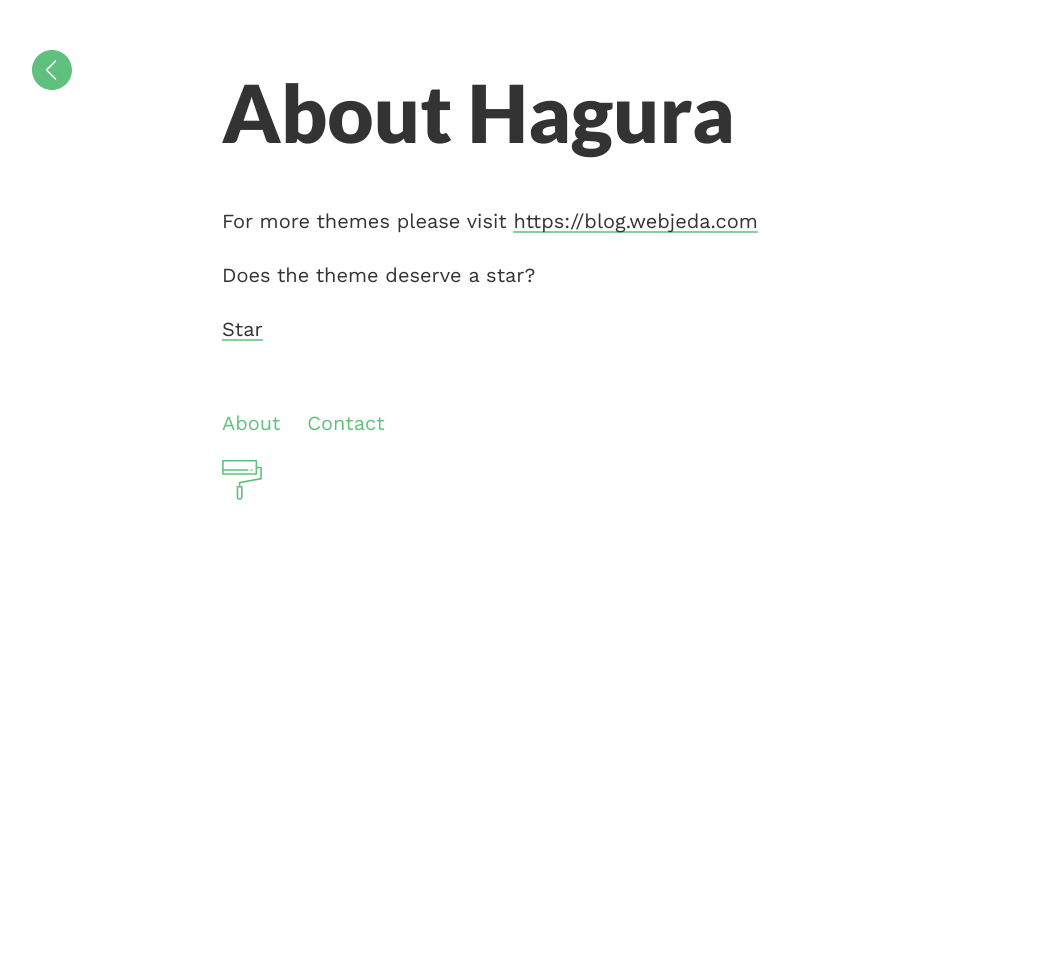
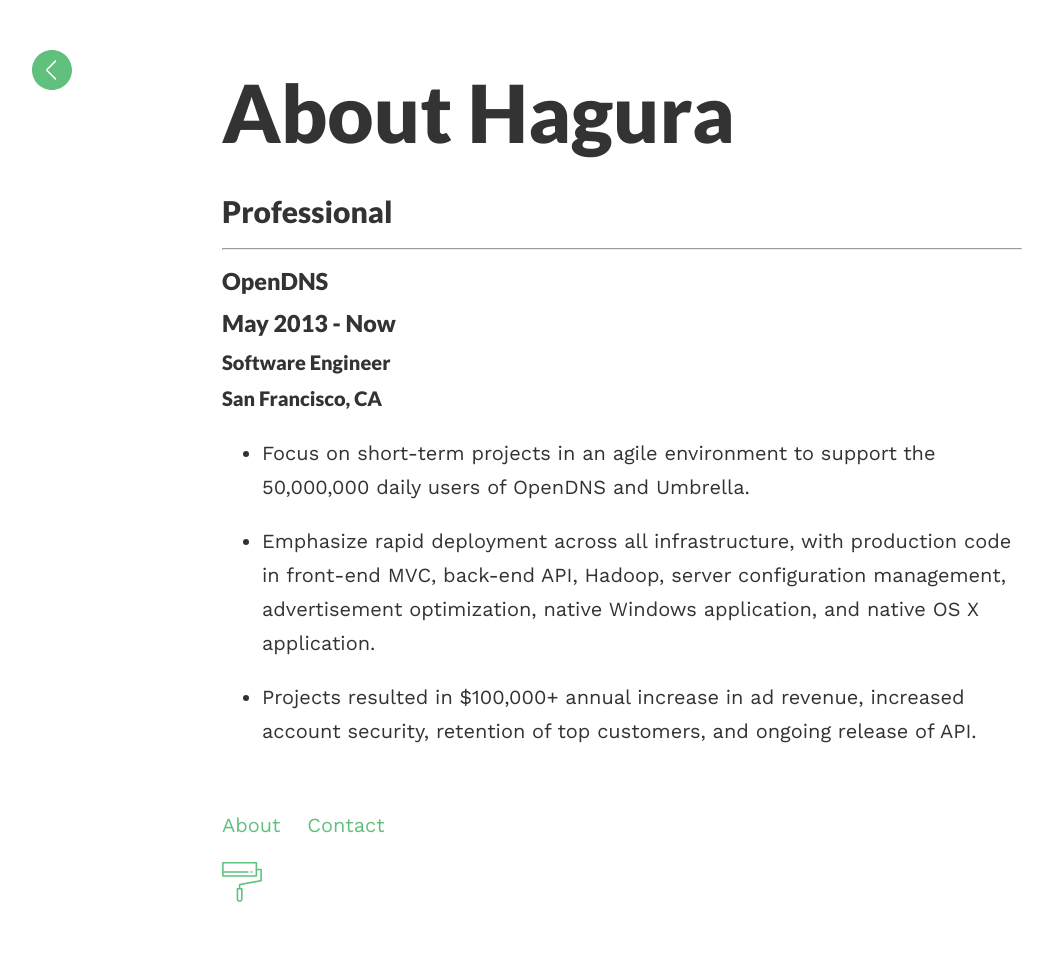
Before and after one commit to mjkim610/mjkim610.github.io, a Jekyll site: the page built from about.md, in a window 1280 px wide. Shown: the whole page, without its empty margins (18-1071 px from the left). Built offline with Jekyll 4.4.1, drawn with Linux system fonts in a browser that asks for light colours.

Commit message:
Update about page

```diff
--- a/about.md
+++ b/about.md
@@ -5,9 +5,34 @@ permalink: /about/
 published: true
 ---
 
-For more themes please visit [https://blog.webjeda.com](https://blog.webjeda.com)
-
-Does the theme deserve a star?
-
-<a class="github-button" href="https://github.com/sharu725/hagura" data-style="mega" data-count-href="/sharu725/hagura/stargazers" data-count-api="/repos/sharu725/hagura#stargazers_count" data-count-aria-label="# stargazers on GitHub" aria-label="Star sharu725/hagura on GitHub">Star</a>
-<script async defer src="https://buttons.github.io/buttons.js"></script>
+<div class="section">
+<h2 id="professional">
+Professional
+</h2>
+<hr/>
+<div class="block">
+<div class="main-row">
+<div class="org">
+<h3>OpenDNS</h3>
+</div>
+<div class="when">
+<h3>May 2013 - Now</h3>
+</div>
+</div>
+<div class="sub-row">
+<div class="role">
+<h4>Software Engineer</h4>
+</div>
+<div class="location">
+<h4>San Francisco, CA</h4>
+</div>
+</div>
+<ul>
+<li><p>Focus on short-term projects in an agile environment to support the 50,000,000 daily users of OpenDNS and Umbrella.</p>
+</li>
+<li><p>Emphasize rapid deployment across all infrastructure, with production code in front-end MVC, back-end API, Hadoop, server configuration management, advertisement optimization, native Windows application, and native OS X application.</p>
+</li>
+<li><p>Projects resulted in $100,000+ annual increase in ad revenue, increased account security, retention of top customers, and ongoing release of API.</p>
+</li>
+</ul>
+</div>
```
